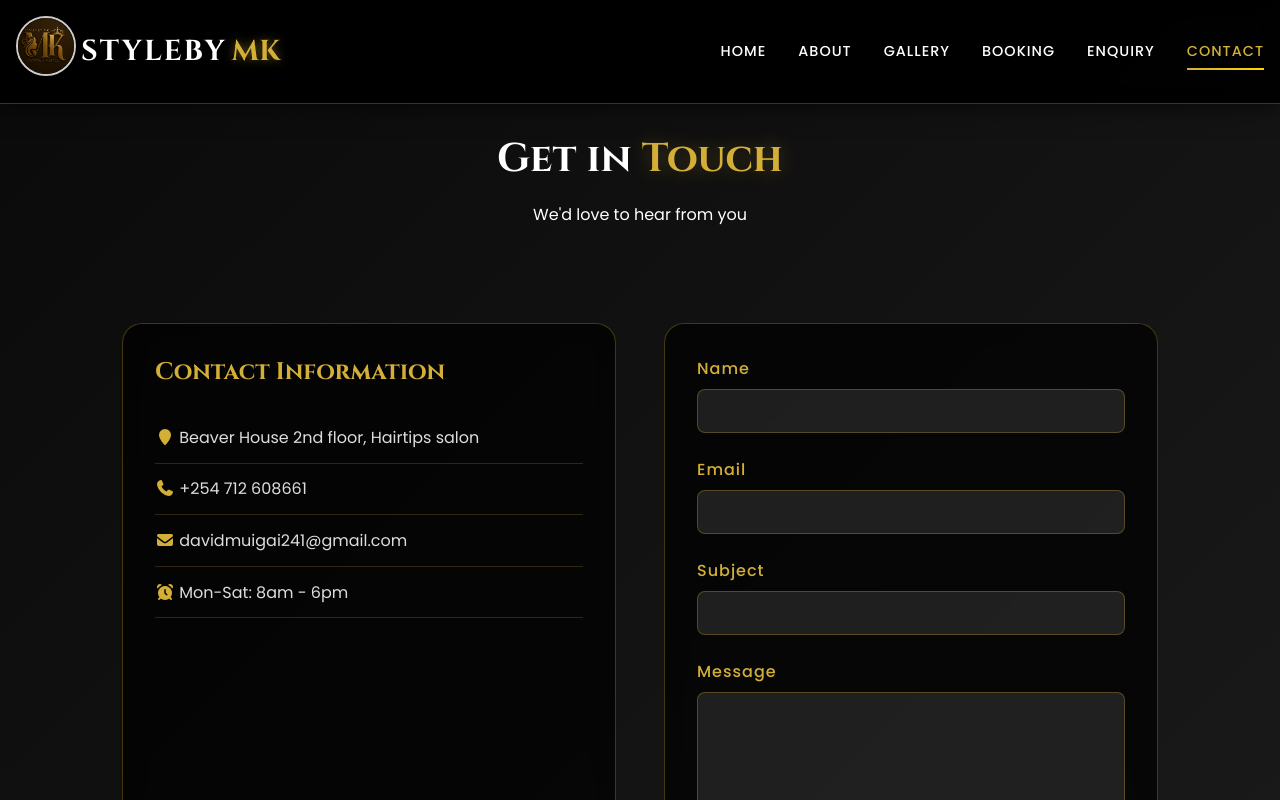
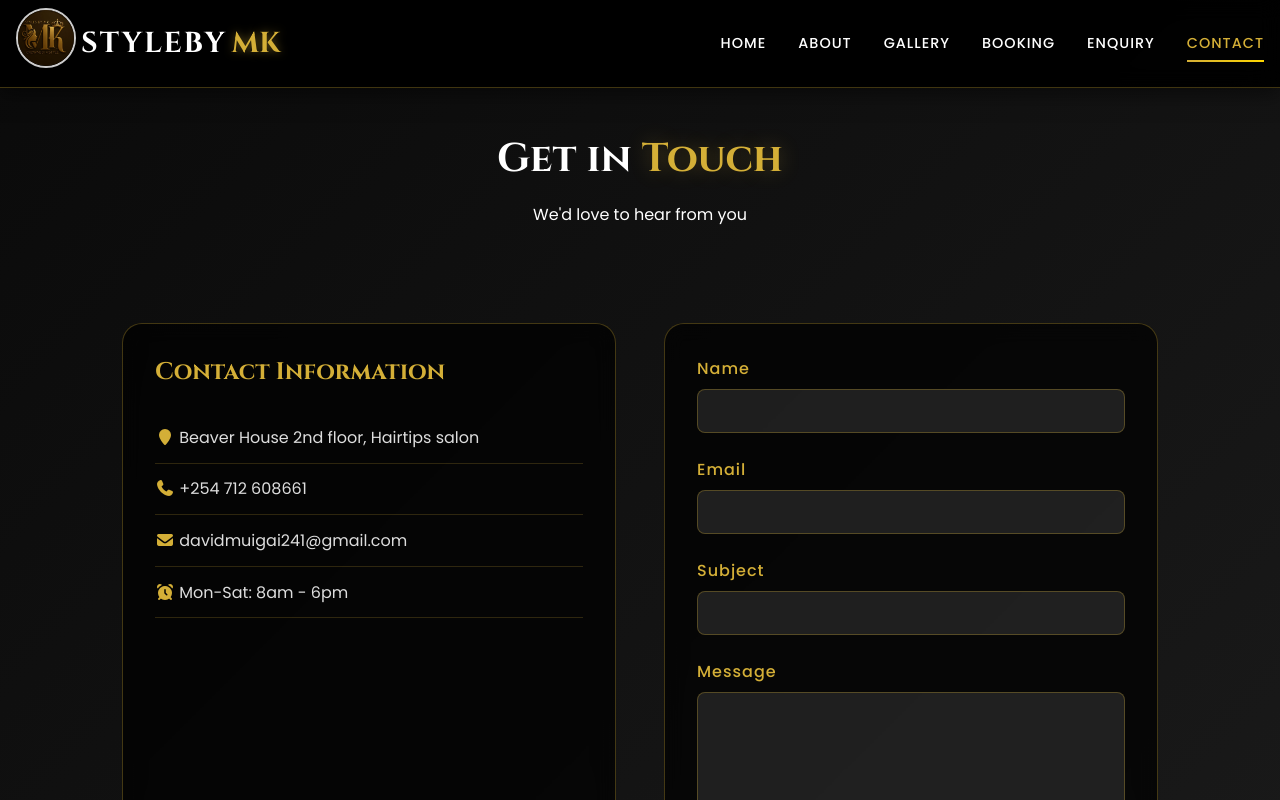
Before and after one commit to CarlosBavon/Stylebymk-Front, a React (Create React App) app: page /contact in a window 1280 px wide. Shown: the top 800 px of the page. Built offline with nearby package versions, Linux system fonts and the light colour scheme.

Commit message:
Adjusting Navbar

```diff
--- a/src/components/Navbar.css
+++ b/src/components/Navbar.css
@@ -13,7 +13,7 @@
 .nav-container {
   max-width: 1400px;
   margin: 0 auto;
-  padding: 1rem 1rem;
+  padding: 0.5rem 1rem;
   display: flex;
   justify-content: space-between;
   align-items: center;
```
